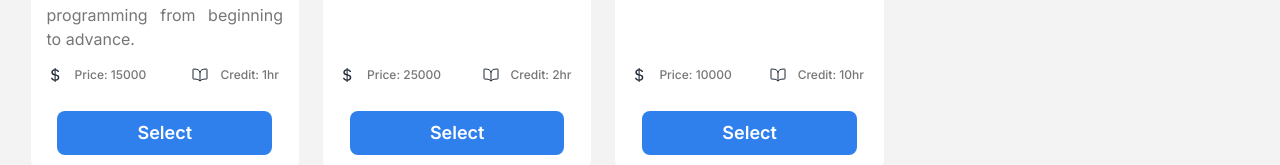
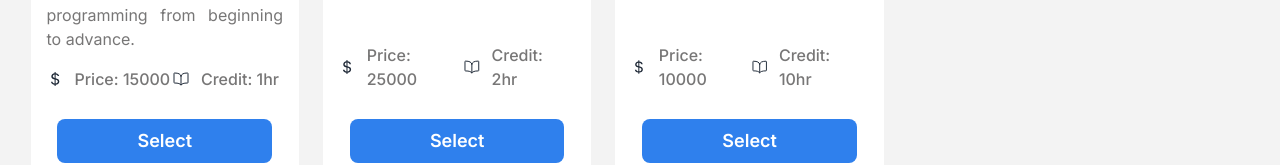
Before and after one commit to anfal11/course-registration-react, a React (Vite) app: page / in a window 1280 px wide. Shown: the part 538-703 px from the top of the page. Built offline with nearby package versions, Linux system fonts and the light colour scheme.

Commit message:
font size of text and credit has been changed. It is now text base and looks better than before

```diff
--- a/src/Components/Card/Card.jsx
+++ b/src/Components/Card/Card.jsx
@@ -89,13 +89,13 @@ const Card = () => {
             <div className="flex justify-between mt-4">
               <div className="flex gap-3 items-center ml-4">
                 <BsCurrencyDollar />
-                <p className="font-medium text-xs text-[#1c1b1b99]">
+                <p className="font-medium text-base text-[#1c1b1b99]">
                   Price: {card.price}
                 </p>
               </div>
               <div className="flex gap-3 items-center mr-5">
                 <IoBookOutline />
-                <p className="font-medium text-xs text-[#1c1b1b99]">
+                <p className="font-medium text-base text-[#1c1b1b99]">
                   Credit: {card.credit}hr
                 </p>
               </div>
```
